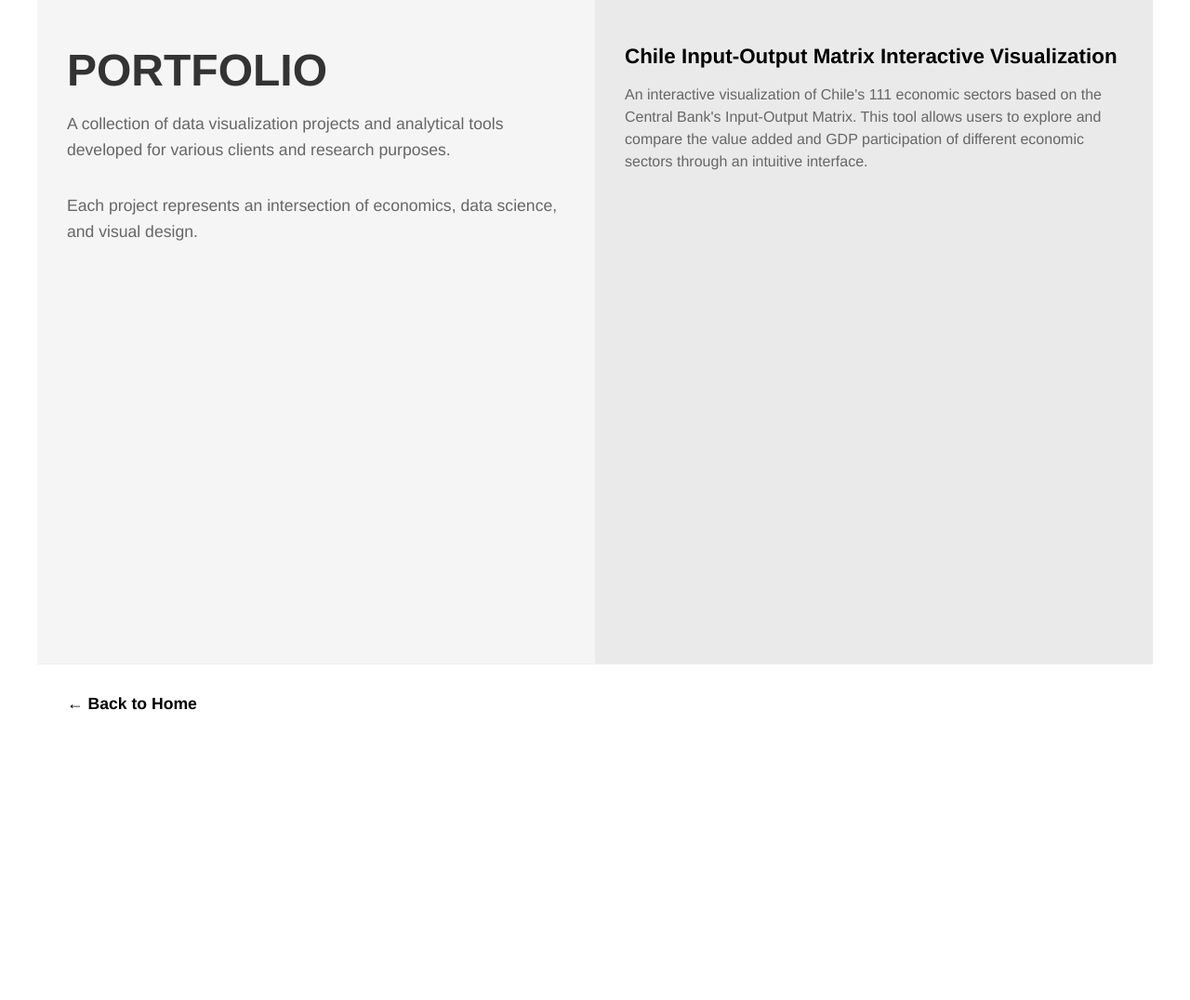
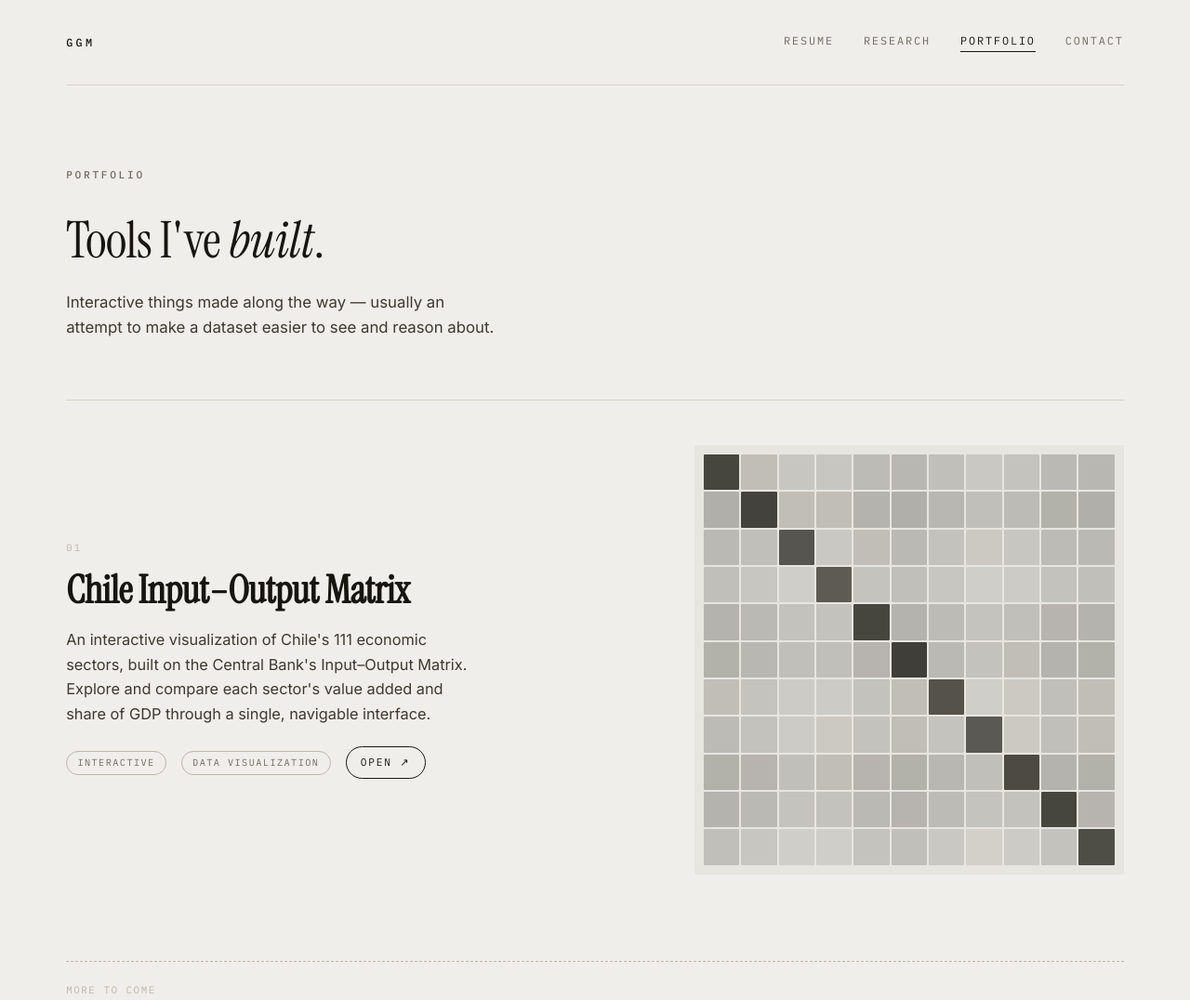
Before and after one commit to gtgonza/gtgonza.github.io, a plain HTML site: page portfolio.html in a window 1280 px wide. Shown: the top 1076 px of the page at 93% size. Before the commit the page ends 800 px from the top, so only its background shows below. Drawn offline with Linux system fonts and the light colour scheme.

Commit message:
Update portfolio.html

```diff
--- a/portfolio.html
+++ b/portfolio.html
@@ -1,225 +1,146 @@
 <!DOCTYPE html>
 <html lang="en">
 <head>
-    <meta charset="UTF-8">
-    <meta name="viewport" content="width=device-width, initial-scale=1.0">
-    <title>Portfolio - Gonzalo Gonzalez Melo</title>
-    <link rel="shortcut icon" href="/favicon.ico" type="image/x-icon">
-    <link rel="icon" href="/favicon.ico" type="image/x-icon">
-    <style>
-        /* Reset CSS */
-        * {
-            margin: 0;
-            padding: 0;
-            box-sizing: border-box;
-        }
+<meta charset="UTF-8">
+<meta name="viewport" content="width=device-width, initial-scale=1.0">
+<title>Portfolio — Gonzalo González Melo</title>
+<link rel="shortcut icon" href="/favicon.ico" type="image/x-icon">
+<link rel="preconnect" href="https://fonts.googleapis.com">
+<link rel="preconnect" href="https://fonts.gstatic.com" crossorigin>
+<link href="https://fonts.googleapis.com/css2?family=Instrument+Serif:ital@0;1&family=Inter:wght@400;500;600&family=IBM+Plex+Mono:wght@400;500&display=swap" rel="stylesheet">
+<style>
+  :root{--paper:#EFEEEA;--ink:#17150F;--soft:#6F6B62;--hair:#D7D3CA;--hair-strong:#BCB7AC;--frame:#E7E5DF;--r:2px}
+  *{margin:0;padding:0;box-sizing:border-box}
+  html{scroll-behavior:smooth}
+  body{font-family:"Inter",sans-serif;background:var(--paper);color:var(--ink);-webkit-font-smoothing:antialiased;line-height:1.5;display:flex;flex-direction:column;min-height:100vh}
+  ::selection{background:var(--ink);color:var(--paper)}
+  .wrap{max-width:1240px;margin:0 auto;width:100%;padding:0 clamp(1.25rem,4vw,3.25rem)}
 
-        body {
-            font-family: 'Helvetica', 'Arial', sans-serif;
-            background-color: #ffffff;
-            color: #333;
-            margin: 0;
-            padding: 0;
-            display: flex;
-            align-items: center;
-            justify-content: center;
-            min-height: 100vh;
-        }
+  .label{font-family:"IBM Plex Mono",monospace;font-size:.7rem;font-weight:500;letter-spacing:.24em;text-transform:uppercase;color:var(--soft)}
 
-        /* Main container */
-        .container {
-            display: flex;
-            flex-direction: column;
-            justify-content: space-between;
-            max-width: 1200px;
-            width: 100%;
-            min-height: 100vh;
-        }
+  .masthead{display:flex;align-items:center;justify-content:space-between;padding:clamp(1.4rem,3vw,2.2rem) 0}
+  .mark{font-family:"IBM Plex Mono",monospace;font-size:.74rem;font-weight:500;letter-spacing:.28em;text-transform:uppercase;color:var(--ink);text-decoration:none}
+  .nav{display:flex;gap:clamp(1.1rem,2.5vw,2.4rem)}
+  .nav a{font-family:"IBM Plex Mono",monospace;font-size:.74rem;letter-spacing:.16em;text-transform:uppercase;color:var(--soft);text-decoration:none;position:relative;padding-bottom:3px;transition:color .25s ease}
+  .nav a::after{content:"";position:absolute;left:0;bottom:0;height:1px;width:100%;background:var(--ink);transform:scaleX(0);transform-origin:right;transition:transform .3s ease}
+  .nav a:hover,.nav a[aria-current]{color:var(--ink)}
+  .nav a[aria-current]::after,.nav a:hover::after{transform:scaleX(1);transform-origin:left}
+  .nav a:focus-visible{outline:2px solid var(--ink);outline-offset:4px}
 
-        /* Top section divided into two columns */
-        .top {
-            display: flex;
-            flex: 1;
-        }
+  .rule{height:1px;background:var(--hair);width:100%}
 
-        /* Left: Title and description */
-        .top-left {
-            display: flex;
-            flex-direction: column;
-            justify-content: flex-start;
-            align-items: flex-start;
-            padding: 3rem 2rem;
-            width: 50%;
-            background-color: #f5f5f5;
-        }
+  main{flex:1;padding:clamp(3rem,7vw,5.5rem) 0}
+  .pf-eyebrow{margin-bottom:clamp(1.4rem,3.5vw,2rem)}
+  .pf-thesis{font-family:"Instrument Serif",serif;font-weight:400;font-size:clamp(2rem,5vw,3.4rem);line-height:1.12;letter-spacing:-.01em;max-width:18ch}
+  .pf-thesis em{font-style:italic}
+  .pf-bridge{margin-top:clamp(1rem,2.5vw,1.4rem);max-width:44ch;font-size:1.05rem;line-height:1.6;color:#3c3930}
 
-        h1 {
-            font-size: 3rem;
-            font-weight: bold;
-            text-transform: uppercase;
-            margin-bottom: 1rem;
-        }
+  .projects{padding-top:clamp(2.6rem,6vw,4rem)}
+  .project{display:grid;grid-template-columns:1.15fr .85fr;gap:clamp(1.5rem,4vw,3.5rem);align-items:center;border-top:1px solid var(--hair);padding:clamp(2rem,4vw,3rem) 0;text-decoration:none;color:var(--ink)}
+  .p-num{font-family:"IBM Plex Mono",monospace;font-size:.66rem;letter-spacing:.2em;color:var(--hair-strong);margin-bottom:1rem}
+  .p-title{font-family:"Instrument Serif",serif;font-size:clamp(1.8rem,4vw,2.6rem);line-height:1.1;letter-spacing:-.01em;margin-bottom:1rem}
+  .p-desc{font-size:1.02rem;line-height:1.62;color:#3c3930;max-width:42ch;margin-bottom:1.4rem}
+  .p-foot{display:flex;align-items:center;gap:1rem;flex-wrap:wrap}
+  .p-tag{font-family:"IBM Plex Mono",monospace;font-size:.64rem;letter-spacing:.14em;text-transform:uppercase;color:var(--soft);border:1px solid var(--hair-strong);border-radius:999px;padding:.26rem .7rem}
+  .p-open{display:inline-flex;align-items:center;gap:.5rem;font-family:"IBM Plex Mono",monospace;font-size:.7rem;letter-spacing:.16em;text-transform:uppercase;color:var(--ink);border:1px solid var(--ink);border-radius:999px;padding:.5rem .95rem;transition:background .3s ease,color .3s ease}
+  .project:hover .p-open{background:var(--ink);color:var(--paper)}
 
-        .description {
-            font-size: 1.1rem;
-            color: #666;
-            line-height: 1.6;
-            margin-bottom: 2rem;
-        }
+  /* input-output matrix motif */
+  .matrix{aspect-ratio:1/1;display:grid;grid-template-columns:repeat(11,1fr);grid-template-rows:repeat(11,1fr);gap:2px;background:var(--frame);padding:10px;border-radius:var(--r)}
+  .matrix i{background:var(--ink);border-radius:1px;transition:opacity .6s ease,transform .6s ease}
+  .project:hover .matrix i{transform:scale(.92)}
 
-        /* Right: Portfolio items */
-        .top-right {
-            display: flex;
-            flex-direction: column;
-            justify-content: flex-start;
-            align-items: flex-start;
-            padding: 3rem 2rem;
-            width: 50%;
-            background-color: #eaeaea;
-        }
+  .more{margin-top:clamp(2rem,4vw,2.8rem);border-top:1px dashed var(--hair-strong);padding-top:1.4rem;font-family:"IBM Plex Mono",monospace;font-size:.68rem;letter-spacing:.14em;text-transform:uppercase;color:var(--hair-strong)}
 
-        /* Portfolio items */
-        .portfolio-items {
-            display: flex;
-            flex-direction: column;
-            gap: 3rem;
-        }
+  .colophon{display:flex;align-items:center;justify-content:space-between;gap:2rem;flex-wrap:wrap;padding:clamp(2.2rem,5vw,3.4rem) 0 clamp(2.6rem,6vw,4rem);border-top:1px solid var(--hair)}
+  .who{display:flex;align-items:center;gap:1.1rem}
+  .who img{width:54px;height:54px;border-radius:50%;object-fit:cover;object-position:center top;filter:grayscale(.15)}
+  .who .nm{font-family:"Instrument Serif",serif;font-size:1.45rem;line-height:1}
+  .who .sub{font-family:"IBM Plex Mono",monospace;font-size:.66rem;letter-spacing:.16em;text-transform:uppercase;color:var(--soft);margin-top:.35rem}
+  .sig{font-family:"Instrument Serif",serif;font-style:italic;font-size:1rem;color:var(--soft);text-align:center;line-height:1.4}
+  .sig cite{display:block;font-family:"IBM Plex Mono",monospace;font-style:normal;font-size:.6rem;letter-spacing:.2em;text-transform:uppercase;color:var(--hair-strong);margin-top:.35rem}
+  .clock{font-family:"IBM Plex Mono",monospace;font-size:.72rem;letter-spacing:.14em;text-transform:uppercase;color:var(--soft);display:flex;align-items:center;gap:.6rem}
+  .clock .pulse{width:6px;height:6px;border-radius:50%;background:var(--ink);animation:pulse 2.4s ease-in-out infinite}
+  @keyframes pulse{0%,100%{opacity:.25}50%{opacity:1}}
 
-        .portfolio-item {
-            display: flex;
-            flex-direction: column;
-            gap: 0.5rem;
-        }
+  @media (prefers-reduced-motion:no-preference){
+    .reveal{opacity:0;transform:translateY(16px);transition:opacity .8s ease,transform .8s cubic-bezier(.2,.7,.2,1)}
+    .reveal.in{opacity:1;transform:none}
+  }
+  @media (max-width:760px){
+    .project{grid-template-columns:1fr;gap:1.8rem}
+    .matrix{max-width:300px;order:-1}
+    .colophon{flex-direction:column;align-items:flex-start;gap:1.4rem}
+  }
+</style>
+</head>
+<body>
+<div class="wrap">
 
-        .portfolio-item h3 {
-            font-size: 1.4rem;
-            font-weight: bold;
-            color: #000;
-            text-decoration: none;
-            margin-bottom: 0.5rem;
-        }
+  <header class="masthead">
+    <a href="index.html" class="mark">GGM</a>
+    <nav class="nav" aria-label="Primary">
+      <a href="cv.html">Resume</a>
+      <a href="research.html">Research</a>
+      <a href="portfolio.html" aria-current="page">Portfolio</a>
+      <a href="contact.html">Contact</a>
+    </nav>
+  </header>
+  <div class="rule"></div>
 
-        .portfolio-item a {
-            text-decoration: none;
-            color: inherit;
-        }
+  <main>
+    <div class="pf-eyebrow label">Portfolio</div>
+    <h1 class="pf-thesis reveal">Tools I've <em>built</em>.</h1>
+    <p class="pf-bridge reveal">Interactive things made along the way — usually an attempt to make a dataset easier to see and reason about.</p>
 
-        .portfolio-item a:hover h3 {
-            text-decoration: underline;
-        }
+    <div class="projects">
+      <a class="project reveal" href="chile_io_matrix.html">
+        <div class="p-main">
+          <div class="p-num">01</div>
+          <h2 class="p-title">Chile Input–Output Matrix</h2>
+          <p class="p-desc">An interactive visualization of Chile's 111 economic sectors, built on the Central Bank's Input–Output Matrix. Explore and compare each sector's value added and share of GDP through a single, navigable interface.</p>
+          <div class="p-foot">
+            <span class="p-tag">Interactive</span>
+            <span class="p-tag">Data visualization</span>
+            <span class="p-open">Open ↗</span>
+          </div>
+        </div>
+        <div class="matrix" aria-hidden="true" id="matrix"></div>
+      </a>
+    </div>
 
-        .portfolio-item p {
-            font-size: 1rem;
-            color: #666;
-            line-height: 1.5;
-        }
+    <p class="more reveal">More to come</p>
+  </main>
 
-        .portfolio-item .date {
-            font-size: 0.9rem;
-            color: #999;
-            margin-top: 0.3rem;
-        }
+  <footer class="colophon">
+    <div class="who">
+      <img src="foto_gg.png" alt="Gonzalo González Melo">
+      <div>
+        <div class="nm">Gonzalo González Melo</div>
+        <div class="sub">Applied economist · Santiago</div>
+      </div>
+    </div>
+    <div class="sig">Honest scales and balances are the Lord's.<cite>Proverbs 16:11</cite></div>
+    <div class="clock"><span class="pulse"></span><span id="clock">Santiago · --:--:--</span></div>
+  </footer>
 
-        /* Bottom section */
-        .bottom {
-            display: flex;
-            align-items: center;
-            justify-content: space-between;
-            padding: 2rem;
-            background-color: #ffffff;
-            border-top: 1px solid #eee;
-        }
+</div>
 
-        /* Navigation link */
-        .nav-link {
-            text-decoration: none;
-            color: #000;
-            font-weight: bold;
-            font-size: 1.1rem;
-        }
-
-        .nav-link:hover {
-            text-decoration: underline;
-        }
-
-        /* Time display */
-        .time-display {
-            font-size: 1rem;
-            color: #333;
-        }
-
-        /* Responsive design */
-        @media (max-width: 768px) {
-            .top {
-                flex-direction: column;
-            }
-
-            .top-left, .top-right {
-                width: 100%;
-            }
-
-            h1 {
-                font-size: 2rem;
-            }
-
-            .bottom {
-                flex-direction: column;
-                gap: 1rem;
-                text-align: center;
-            }
-        }
-    </style>
-</head>
-
-<body>
-    <div class="container">
-        <!-- Top section: divided into two columns -->
-        <div class="top">
-            <!-- Left column: Title and description -->
-            <div class="top-left">
-                <h1>Portfolio</h1>
-                <p class="description">
-                    A collection of data visualization projects and analytical tools developed for various clients and research purposes.
-                </p>
-                <p class="description">
-                    Each project represents an intersection of economics, data science, and visual design.
-                </p>
-            </div>
-
-            <!-- Right column: Portfolio items -->
-            <div class="top-right">
-                <div class="portfolio-items">
-                    <!-- Chile I-O Matrix Project -->
-                    <div class="portfolio-item">
-                        <a href="chile_io_matrix.html">
-                            <h3>Chile Input-Output Matrix Interactive Visualization</h3>
-                        </a>
-                        <p>
-                            An interactive visualization of Chile's 111 economic sectors based on the Central Bank's Input-Output Matrix.
-                            This tool allows users to explore and compare the value added and GDP participation of different economic sectors through an intuitive interface.
-                    </div>
-
-                    <!-- Future projects can be added here -->
-                    <!-- Example structure:
-                    <div class="portfolio-item">
-                        <a href="project2.html">
-                            <h3>Project Title 2</h3>
-                        </a>
-                        <p>
-                            Brief description of the project.
-                        </p>
-                        <p class="date">Client/Context | Year</p>
-                    </div>
-                    -->
-                </div>
-            </div>
-        </div>
-
-        <!-- Bottom section -->
-        <div class="bottom">
-            <a href="index.html" class="nav-link">← Back to Home</a>
-
-        </div>
-    </div>
+<script>
+  // input-output matrix motif (deterministic-ish heatmap feel)
+  const m=document.getElementById('matrix');
+  for(let i=0;i<121;i++){
+    const c=document.createElement('i');
+    const r=Math.floor(i/11), col=i%11;
+    let o=0.10+0.16*((Math.sin(r*1.7)+Math.cos(col*1.3)+2)/4)+ (r===col?0.55:0); // diagonal stronger
+    c.style.opacity=Math.min(o,0.92).toFixed(2);
+    m.appendChild(c);
+  }
+  const clockEl=document.getElementById('clock');
+  function tick(){const t=new Intl.DateTimeFormat('en-GB',{timeZone:'America/Santiago',hour:'2-digit',minute:'2-digit',second:'2-digit',hour12:false}).format(new Date());clockEl.textContent='Santiago · '+t;}
+  tick();setInterval(tick,1000);
+  const io=new IntersectionObserver((es)=>{es.forEach(en=>{if(en.isIntersecting){en.target.classList.add('in');io.unobserve(en.target);}});},{threshold:.12});
+  document.querySelectorAll('.reveal').forEach(el=>io.observe(el));
+</script>
 </body>
 </html>
```
